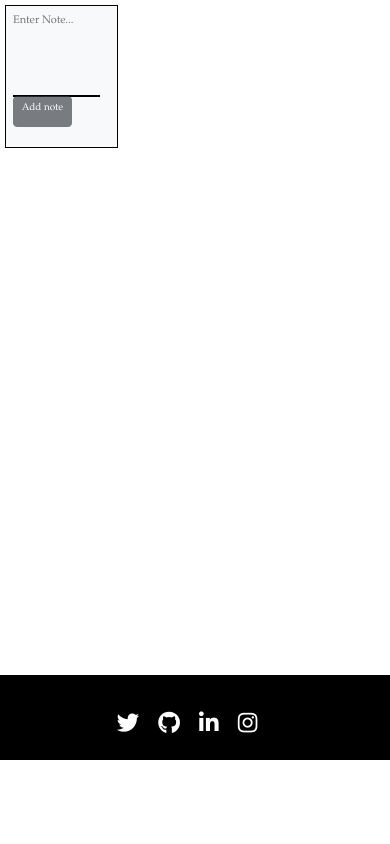
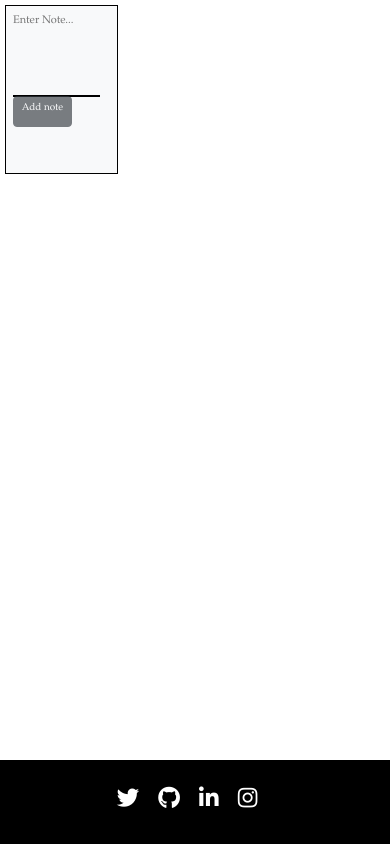
Before and after one commit to eshaan7/ShareNotesOnHaste, a Django app: page / in a window 390 px wide. Run offline with Django 3.2, Linux system fonts and the light colour scheme; data that the repository does not hold is empty; some libraries are stand-ins or nearby versions.

Commit message:
modified:   notes/static/notes/styles.css

```diff
--- a/notes/static/notes/styles.css
+++ b/notes/static/notes/styles.css
@@ -19,8 +19,8 @@ body {
     height: 100%;
   }
   50% {
-    opacity: 0.8;
-    height: 70%;
+    opacity: 1;
+    height: 60%;
   }
   75% {
     opacity: 0.7;
@@ -170,17 +170,17 @@ footer i {
 @media only screen and (max-width: 900px) {
 
   #body-container {
-    min-height: 80vh !important;
+    min-height: 90vh !important;
   }
 
   footer {
     height: 10vh;
-    padding-top: 40px;
+    padding-top: 30px;
   }
 
   .note-grid, .note-grid:hover, .input-form {
     width: 29% !important;
-    height: 17vh !important;
+    height: 20vh !important;
     margin: 5px;
     padding: 7px;
   }
```
